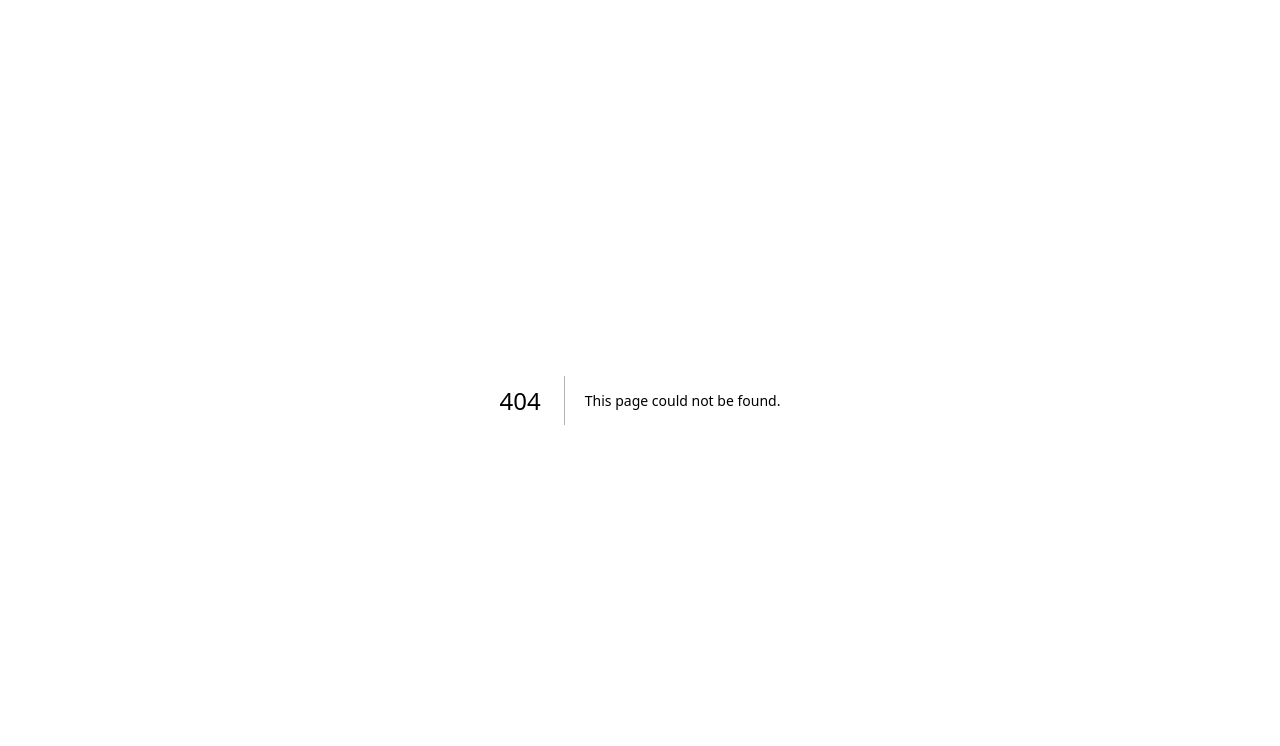
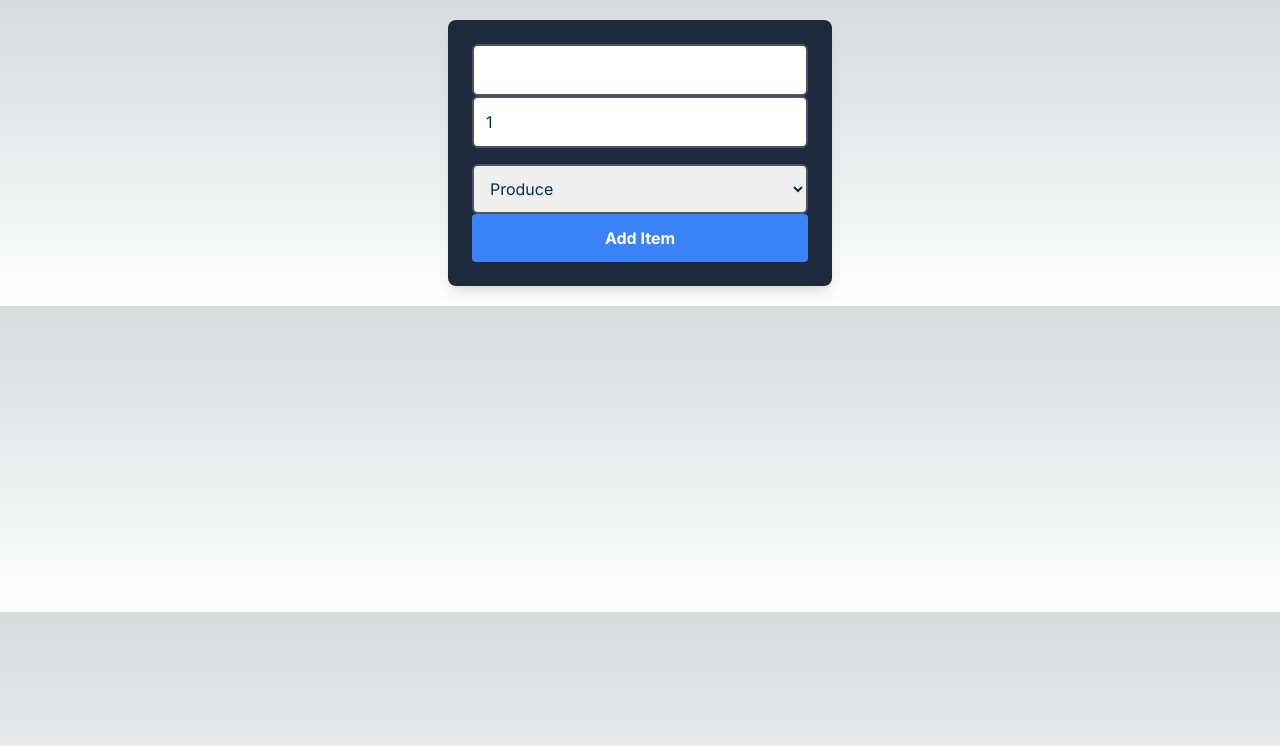
Before and after one commit to JBuccat/cprg306-assignments, a Next.js app: page /week-4 in a window 1280 px wide. Before the commit this address had no page. Shown: the top 746 px of the page. Built offline with nearby package versions, Linux system fonts and the light colour scheme.

Commit message:
week-4
Produce assignment

```diff
--- /dev/null
+++ b/app/week-4/new-item.js
@@ -0,0 +1,63 @@
+"use client"
+
+import { useState } from "react";
+
+
+export default function NewItem(){
+    const[name, setName] = useState("");
+    const[quantity, setQuantity] = useState(1);
+    const[category, setCategory] = useState("produce");
+
+    const handleSubmit = (event) => {
+        event.preventDefault();
+        const itemData = {
+            itemName: name,
+            itemQuantity: quantity,
+            itemCategory: category,
+        }
+        console.log(itemData);
+
+        alert(`Item: ${itemData.itemName} | Quantity: ${itemData.itemQuantity} | Category: ${itemData.itemCategory}`);
+
+        setName("");
+        setQuantity(0);
+        setCategory("produce");
+    };
+
+    const handleNameChange = (event) => {setName(event.target.value);}
+    const handleQuantityChange = (event) => {setQuantity(event.target.value);}
+    const handleCategoryChange = (event) => {setCategory(event.target.value);}
+
+    return(
+        <div className="bg-slate-800 flex items-center justify-center m-5 w-96 p-6 rounded-lg shadow-lg">
+            <div className="flex flex-col w-full gap-4">
+                <form onSubmit={handleSubmit}>
+                    <div>
+                        <input  className="text-sky-950 w-full p-3 border-2 border-gray-600 border-solid rounded-md focus:border-blue-500 focus:outline-none" type="text" value={name} onChange={handleNameChange} required />
+                    </div>
+                    <div className="mb-4">
+                        <input className="text-sky-950 w-full p-3 border-2 border-gray-600 border-solid rounded-md focus:border-blue-500 focus:outline-none" type="number" min={1} max={99} value={quantity} onChange={handleQuantityChange} required />
+                    </div>
+                    <div>
+                        <select className="text-sky-950 w-full p-3 border-2 border-gray-600 border-solid rounded-md focus:border-blue-500 focus:outline-none" value={category} onChange={handleCategoryChange} >
+                            <option value="produce">Produce</option>
+                            <option value="dairy">Dairy</option>
+                            <option value="bakery">Bakery</option>
+                            <option value="meat">Meat</option>
+                            <option value="frozen">Frozen Foods</option>
+                            <option value="canned">Canned Goods</option>
+                            <option value="dry">Dry Goods</option>
+                            <option value="beverage">Beverage</option>
+                            <option value="snacks">Snacks</option>
+                            <option value="household">Household</option>
+                            <option value="other">Other</option>
+                        </select>
+                    </div>
+                    <div>
+                        <button className="bg-blue-500 text-white font-bold w-full py-3 rounded hover:bg-blue-600 focus:outline-none focus:ring-2 focus:ring-blue-400 focus:ring-opacity-75" type="submit">Add Item</button>
+                    </div>
+                </form>
+            </div>
+        </div>
+    );
+}
--- /dev/null
+++ b/app/week-4/page.js
@@ -0,0 +1,11 @@
+import React from "react";
+import NewItem from "./new-item";
+
+
+export default function ItemPage(){
+    return(
+        <main className="flex flex-row justify-center items-center">
+            <NewItem />
+        </main>
+    );
+}
```
